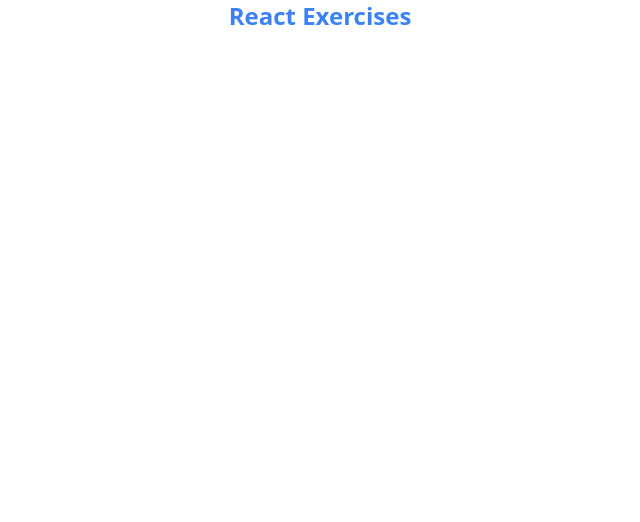
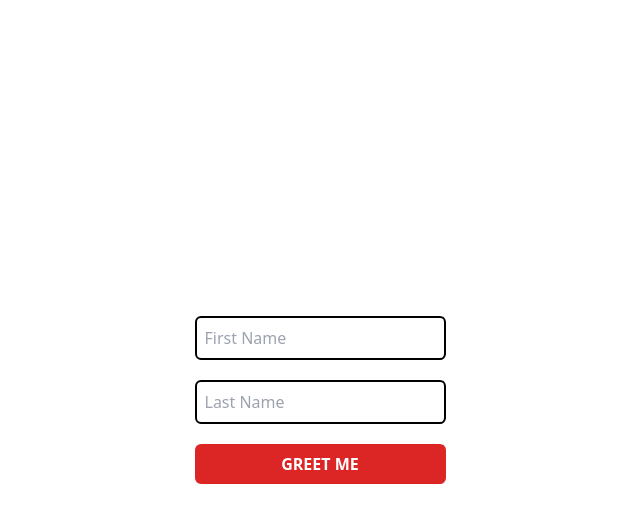
Before and after one commit to NelHim/react-exercises, a React (Create React App) app: page / in a window 1280 px wide. Shown: the top 522 px of the page, without its empty margins (320-960 px from the left). Built offline with nearby package versions, Linux system fonts and the light colour scheme.

Commit message:
Building a form

```diff
--- a/src/App.js
+++ b/src/App.js
@@ -1,7 +1,34 @@
+import { useState } from "react";
+
 function App() {
+
+  const [formData, setFormData] = useState({
+    firstName: "",
+    lastName: ""
+  });
+
+  function handleChange (event) {
+    setFormData(prevFormData => {
+      return {
+        ...prevFormData,
+        [event.target.name]: event.target.value
+      }
+    })
+  }
+
+  function handleSubmit (event){
+    event.preventDefault()
+    alert(`Hello ${formData.firstName} ${formData.lastName}!`)
+  }
+
+
   return (
-    <div>
-      <h1 className="text-2xl text-blue-500 font-bold text-center">React Exercises</h1>
+    <div className="grid justify-center items-center h-screen">
+      <form onSubmit={handleSubmit} className="grid gap-5">
+        <input type="text" className="border-solid border-black rounded-md border-2 py-2 px-2" placeholder="First Name" onChange={handleChange} name="firstName" value={formData.firstName}/>
+        <input type="text" className="border-solid border-black rounded-md border-2 py-2 px-2"  placeholder="Last Name" onChange={handleChange} name="lastName" value={formData.lastName}/>
+        <button className="bg-red-600 text-white font-bold px-8 py-2 rounded-md">GREET ME</button>
+      </form>
     </div>
   );
 }
```
